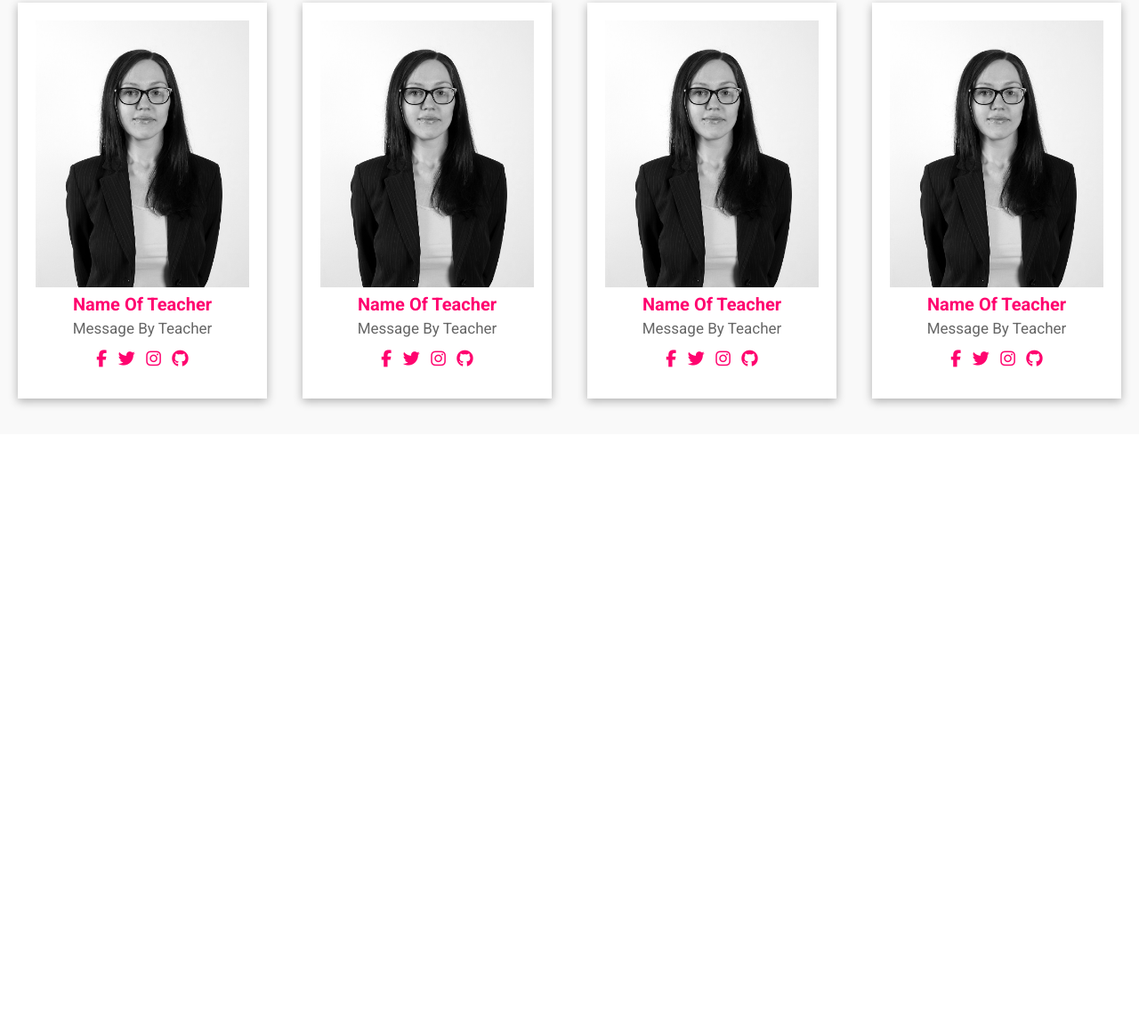
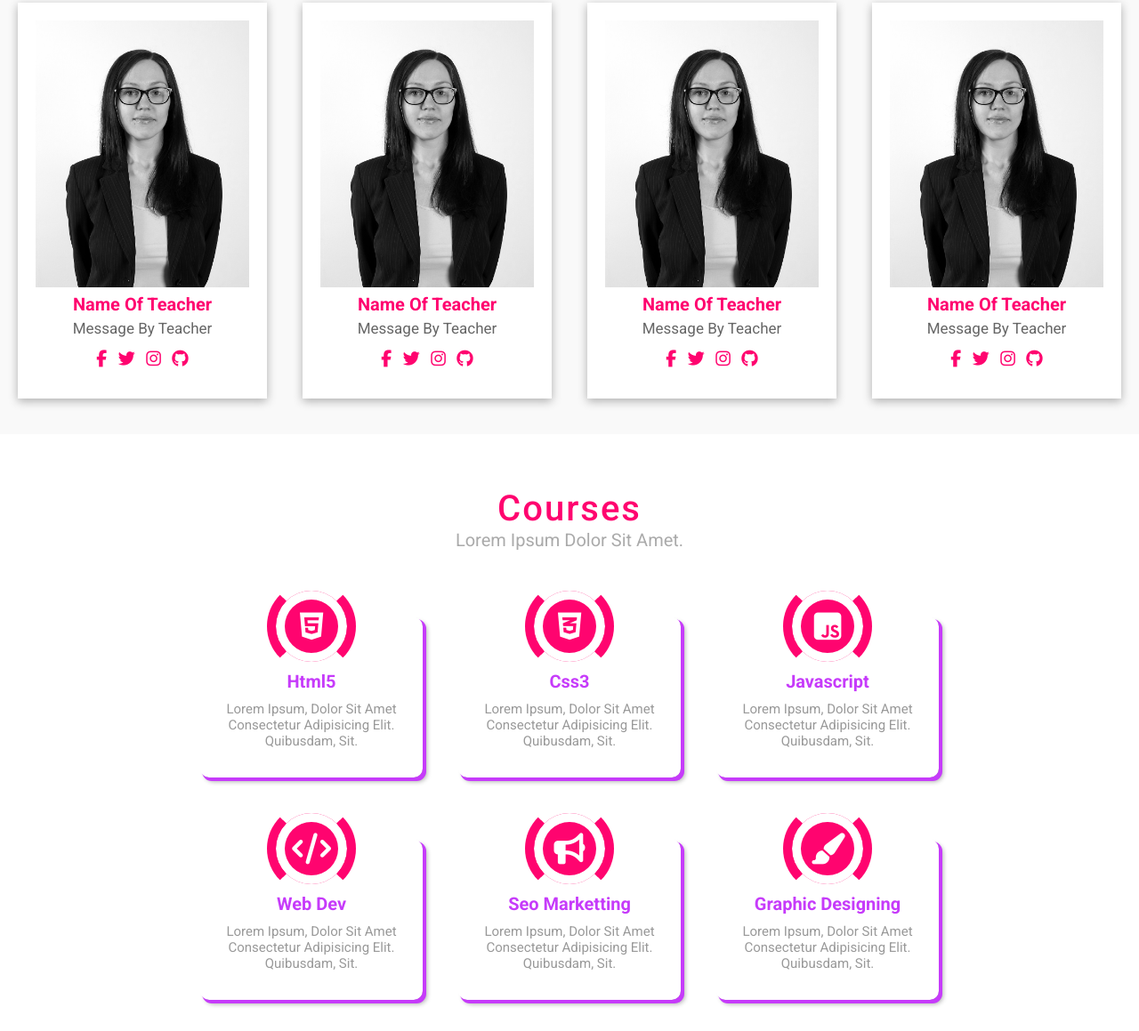
Before and after one commit to patil-rushikesh/Education-Institute-frontend, a plain HTML site: page index.html in a window 1280 px wide. Shown: the part 1661-2820 px from the top of the page at 89% size. Before the commit the page ends 2149 px from the top, so only its background shows below. Drawn offline with nearby package versions, Linux system fonts and the light colour scheme.

Commit message:
Added a course section

```diff
--- a/index.html
+++ b/index.html
@@ -127,8 +127,45 @@
             </div>
         </div>
     </section>
-    <!-- teacher section ends --> <!-- course section starts -->
-    <section id="course"></section>
+    <!-- teacher section ends -->
+
+    <!-- course section starts -->
+    <section id="course" class="course">
+        <h1 class="heading">Courses</h1>
+        <h3 class="title">Lorem ipsum dolor sit amet.</h3>
+        <div class="box-container">
+            <div class="box">
+                <i class="fab fa-html5"></i>
+                <h3>Html5</h3>
+                <p>Lorem ipsum, dolor sit amet consectetur adipisicing elit. Quibusdam, sit.</p>
+            </div>
+            <div class="box">
+                <i class="fab fa-css3-alt"></i>
+                <h3>Css3</h3>
+                <p>Lorem ipsum, dolor sit amet consectetur adipisicing elit. Quibusdam, sit.</p>
+            </div>
+            <div class="box">
+                <i class="fab fa-js-square"></i>
+                <h3>javascript</h3>
+                <p>Lorem ipsum, dolor sit amet consectetur adipisicing elit. Quibusdam, sit.</p>
+            </div>
+            <div class="box">
+                <i class="fas fa-code"></i>
+                <h3>Web Dev</h3>
+                <p>Lorem ipsum, dolor sit amet consectetur adipisicing elit. Quibusdam, sit.</p>
+            </div>
+            <div class="box">
+                <i class="fas fa-bullhorn"></i>
+                <h3>Seo Marketting</h3>
+                <p>Lorem ipsum, dolor sit amet consectetur adipisicing elit. Quibusdam, sit.</p>
+            </div>
+            <div class="box">
+                <i class="fas fa-paint-brush"></i>
+                <h3>Graphic Designing</h3>
+                <p>Lorem ipsum, dolor sit amet consectetur adipisicing elit. Quibusdam, sit.</p>
+            </div>
+        </div>
+    </section>
     <!-- course section ends -->
 
     <!-- review section starts -->
--- a/style.css
+++ b/style.css
@@ -320,6 +320,59 @@ header .fa-times {
 .teacher .card-container .card .icons a:hover{
     color: var(--violet);
 }
+.course .box-container{
+    width: 85%;
+    display: flex;
+    justify-content: center;
+    margin: 0 auto;
+    padding-top: 4rem;
+    flex-wrap: wrap;
+}
+
+.course .box-container .box{
+    height: 18rem;
+    width: 25rem;
+    margin:3.5rem 2rem;
+    text-align: center;
+    border-radius: 1rem;
+    box-shadow: .3rem .3rem 0 .1rem var(--violet),
+                .5rem .5rem .5rem rgba(0, 0, 0, .3);
+}
+.course .box-container .box i{
+    height: 10rem;
+    width: 10rem;
+    line-height: 8rem;
+    text-align: center;
+    color: #fff;
+    border-radius: 50%;
+    background: var(--pink);
+    margin-top: -4rem;
+    border: 1rem solid #fff;
+    border-left: 1rem solid var(--pink);
+    border-right: 1rem solid var(--pink);
+    box-shadow: 0 0 0 1rem #fff inset;
+    font-size: 3.5rem;
+}
+.course .box-container .box h3{
+    font-size: 2rem;
+    color: var(--violet);
+}
+.course .box-container .box p{
+    font-size: 1.5rem;
+    color: #999;
+    padding: 1rem 0;
+}
+
+
+
+
+
+
+
+
+
+
+
 /*media queries*/
 @media(max-width:768px) {
     html {
@@ -385,4 +438,36 @@ header .fa-times {
     .about .row .content {
         padding: 0 2.5rem;
     }
+
+    .course .box-container{
+        width: 100%;
+    }
+
+
+
+
+
+
+
+
+
+
+
+
+
+
+
+
+
+
+
+
+
+
+
+
+
+
+
+
 }
```
Lines whose indentation alone changed are shown as unchanged.
